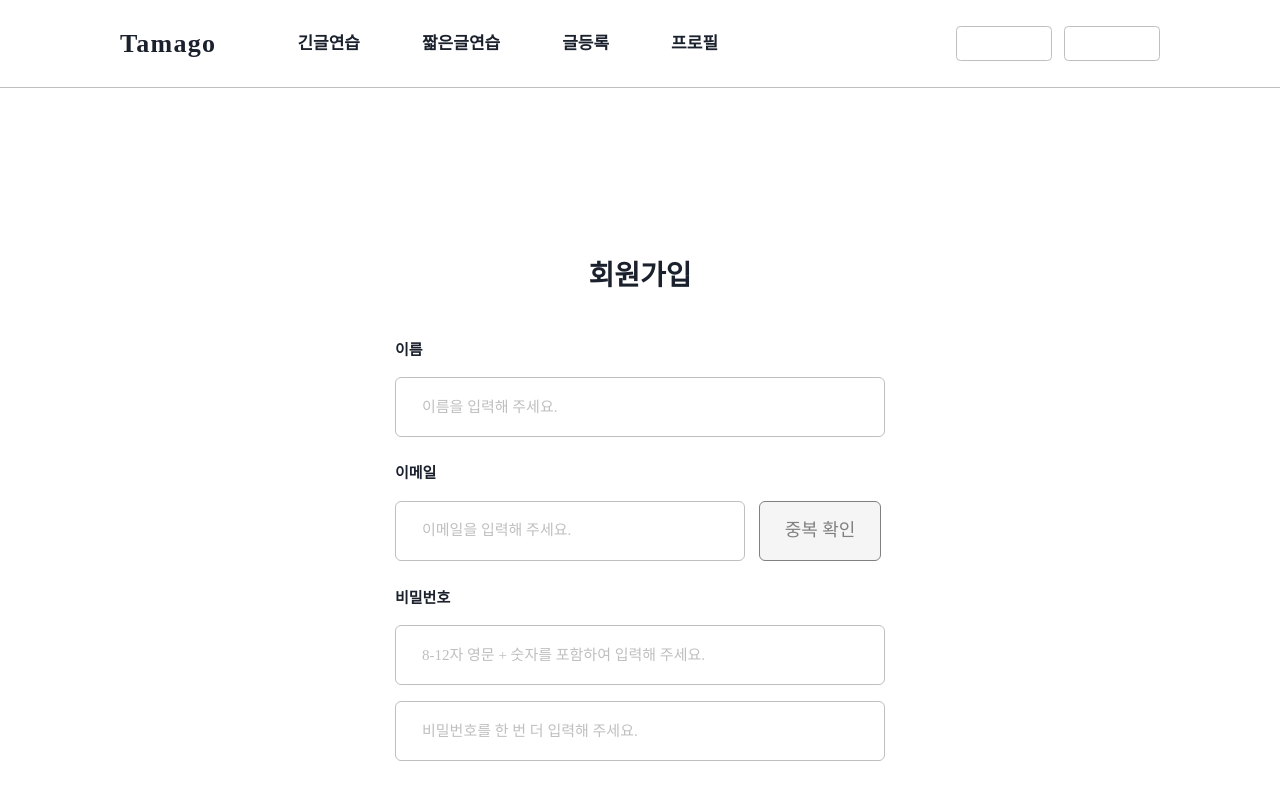
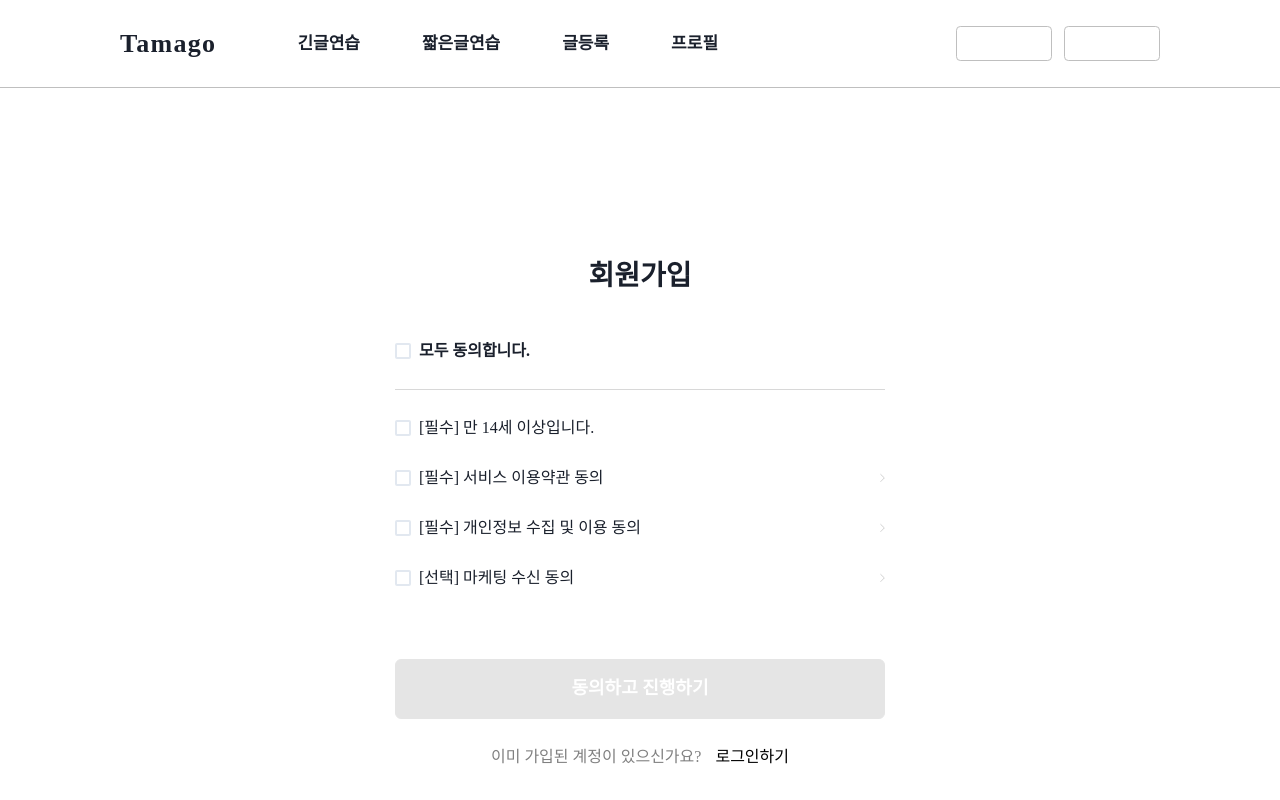
Before and after one commit to msdio/Tamago, a Next.js app in the folder client/: page /signup in a window 1280 px wide. Shown: the top 800 px of the page. Built offline with nearby package versions, Linux system fonts and the light colour scheme; a web font is replaced by a local one.

Commit message:
[#35] feat: 서비스약관 동의시 회원가입 폼으로 이동

```diff
--- a/client/src/components/signup/Form/index.tsx
+++ b/client/src/components/signup/Form/index.tsx
@@ -1,4 +1,4 @@
-import { Button, Flex, FormLabel, Input } from '@chakra-ui/react';
+import { Button, Flex, FormLabel, Image, Input } from '@chakra-ui/react';
 import type { ChangeEvent } from 'react';
 import { useState } from 'react';
 
@@ -47,6 +47,7 @@ export default function SignupForm() {
           errorMessage='이메일 형식을 확인해 주세요.'
           value={email}
           onChange={handleInputChange}
+          onClick={() => console.log('onClick')}
           buttonText='중복 확인'
         />
       </Flex>
@@ -79,6 +80,14 @@ export default function SignupForm() {
       </Flex>
       <Button size='lg'>회원가입</Button>
       <Or />
+      <Flex justifyContent='center' gap={4}>
+        <Button bg='fff' border='0.6px solid #BFBFBF' width='59px' height='59px' p={0}>
+          <Image src='/images/google-icon.svg' alt='google login' width={40} height={38} />
+        </Button>
+        <Button bg='fff' border='0.6px solid #BFBFBF' width='59px' height='59px' p={0}>
+          <Image src='/images/github-icon.svg' alt='google login' width={40} height={38} />
+        </Button>
+      </Flex>
     </Flex>
   );
 }
--- /dev/null
+++ b/client/src/components/signup/Terms/index.tsx
@@ -0,0 +1,77 @@
+import { Box, Button, Checkbox, Divider, Flex, Img, Text } from '@chakra-ui/react';
+import type { ChangeEvent } from 'react';
+import { useState } from 'react';
+
+interface SignupLayoutProps {
+  setAgreeTerms: (agreeTerms: boolean) => void;
+}
+
+export default function SignupTerms({ setAgreeTerms }: SignupLayoutProps) {
+  const [checkedTerms, setCheckedTerms] = useState({
+    age: false,
+    service: false,
+    privacy: false,
+    marketing: false,
+  });
+
+  const { age, service, privacy, marketing } = checkedTerms;
+  const allChecked = Object.values(checkedTerms).every(Boolean);
+  const requiredChecked = age && service && privacy;
+
+  const onCheckboxChange = (e: ChangeEvent<HTMLInputElement>) => {
+    const { checked, name } = e.target;
+    if (name === 'all') {
+      setCheckedTerms({ age: checked, service: checked, privacy: checked, marketing: checked });
+      return;
+    }
+    setCheckedTerms({
+      ...checkedTerms,
+      [name]: e.target.checked,
+    });
+  };
+
+  const onSubmit = () => {
+    setAgreeTerms(requiredChecked);
+  };
+
+  return (
+    <Flex direction='column' w='full' gap='26px'>
+      <Box w='full'>
+        <Checkbox name='all' fontSize='15px' fontWeight='700' isChecked={allChecked} onChange={onCheckboxChange}>
+          모두 동의합니다.
+        </Checkbox>
+      </Box>
+      <Divider borderColor='#BFBFBF' />
+      <Box w='full'>
+        <Checkbox name='age' fontSize='15px' isChecked={age} onChange={onCheckboxChange}>
+          [필수] 만 14세 이상입니다.
+        </Checkbox>
+      </Box>
+      <Flex w='full' alignItems='center' justify='space-between'>
+        <Checkbox name='service' fontSize='15px' isChecked={service} onChange={onCheckboxChange}>
+          [필수] 서비스 이용약관 동의
+        </Checkbox>
+        <Img w='5px' h='10px' src='/icons/right_arrow_1.svg' verticalAlign='middle' />
+      </Flex>
+      <Flex w='full' alignItems='center' justify='space-between'>
+        <Checkbox name='privacy' fontSize='15px' isChecked={privacy} onChange={onCheckboxChange}>
+          [필수] 개인정보 수집 및 이용 동의
+        </Checkbox>
+        <Img w='5px' h='10px' src='/icons/right_arrow_1.svg' />
+      </Flex>
+      <Flex w='full' alignItems='center' justify='space-between' mb='43px'>
+        <Checkbox name='marketing' fontSize='15px' isChecked={marketing} onChange={onCheckboxChange}>
+          [선택] 마케팅 수신 동의
+        </Checkbox>
+        <Img w='5px' h='10px' src='/icons/right_arrow_1.svg' />
+      </Flex>
+      <Button size='lg' type='submit' isDisabled={!requiredChecked} onClick={onSubmit}>
+        동의하고 진행하기
+      </Button>
+      <Flex gap='14px' justifyContent='center'>
+        <Text color='#808080'>이미 가입된 계정이 있으신가요?</Text>
+        <Text color='black'>로그인하기</Text>
+      </Flex>
+    </Flex>
+  );
+}
--- a/client/src/pages/signup.tsx
+++ b/client/src/pages/signup.tsx
@@ -1,11 +1,11 @@
+import { useState } from 'react';
+
 import SignupForm from '../components/signup/Form';
 import SignupLayout from '../components/signup/Layout';
+import SignupTerms from '../components/signup/Terms';
 
 export default function SignupPage() {
-  return (
-    <SignupLayout>
-      {/* <SignupTos /> */}
-      <SignupForm />
-    </SignupLayout>
-  );
+  const [agreeTerms, setAgreeTerms] = useState(false);
+
+  return <SignupLayout>{agreeTerms ? <SignupForm /> : <SignupTerms setAgreeTerms={setAgreeTerms} />}</SignupLayout>;
 }
```
Also changed, not shown: client/src/components/signup/Tos/index.tsx (deleted, +0 -37 lines).
